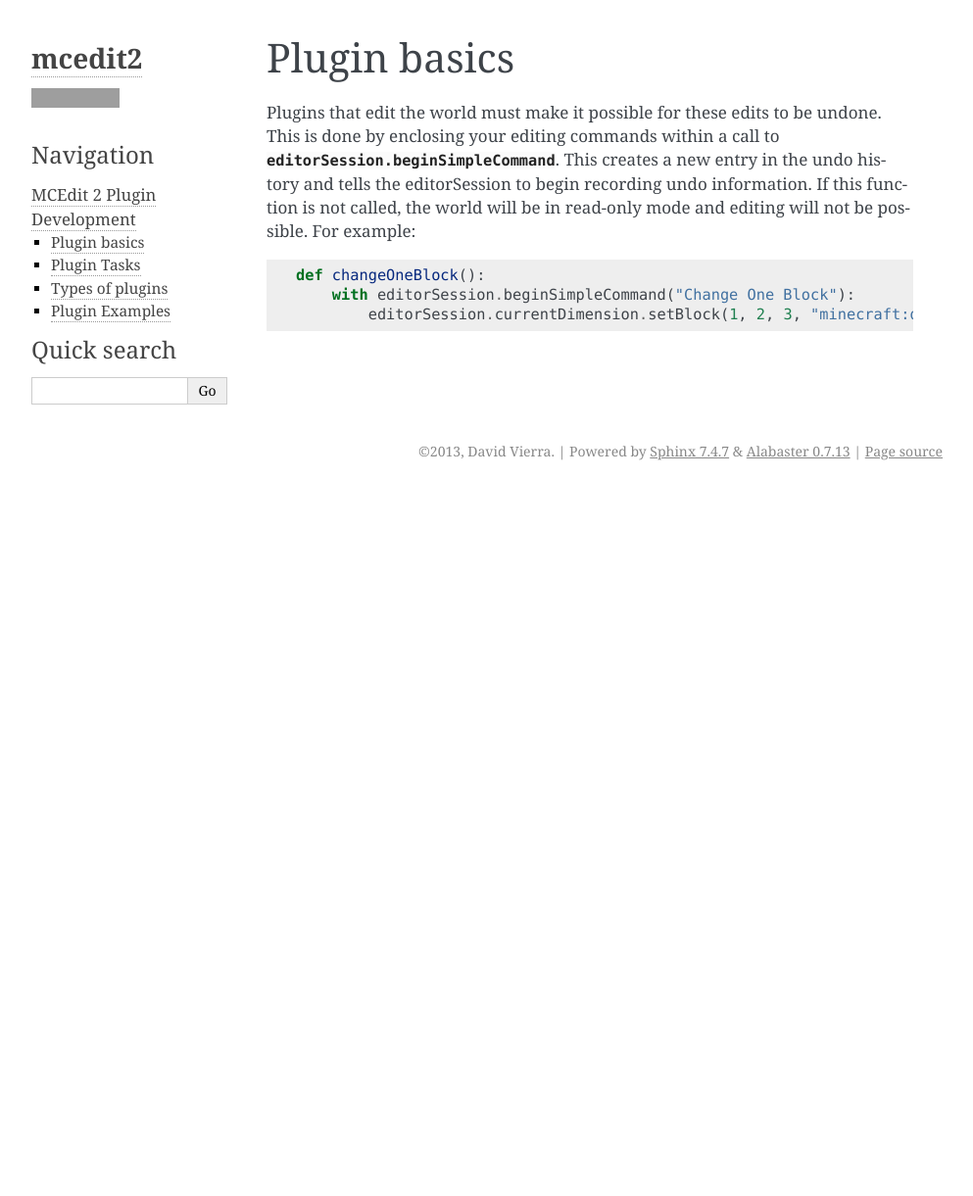
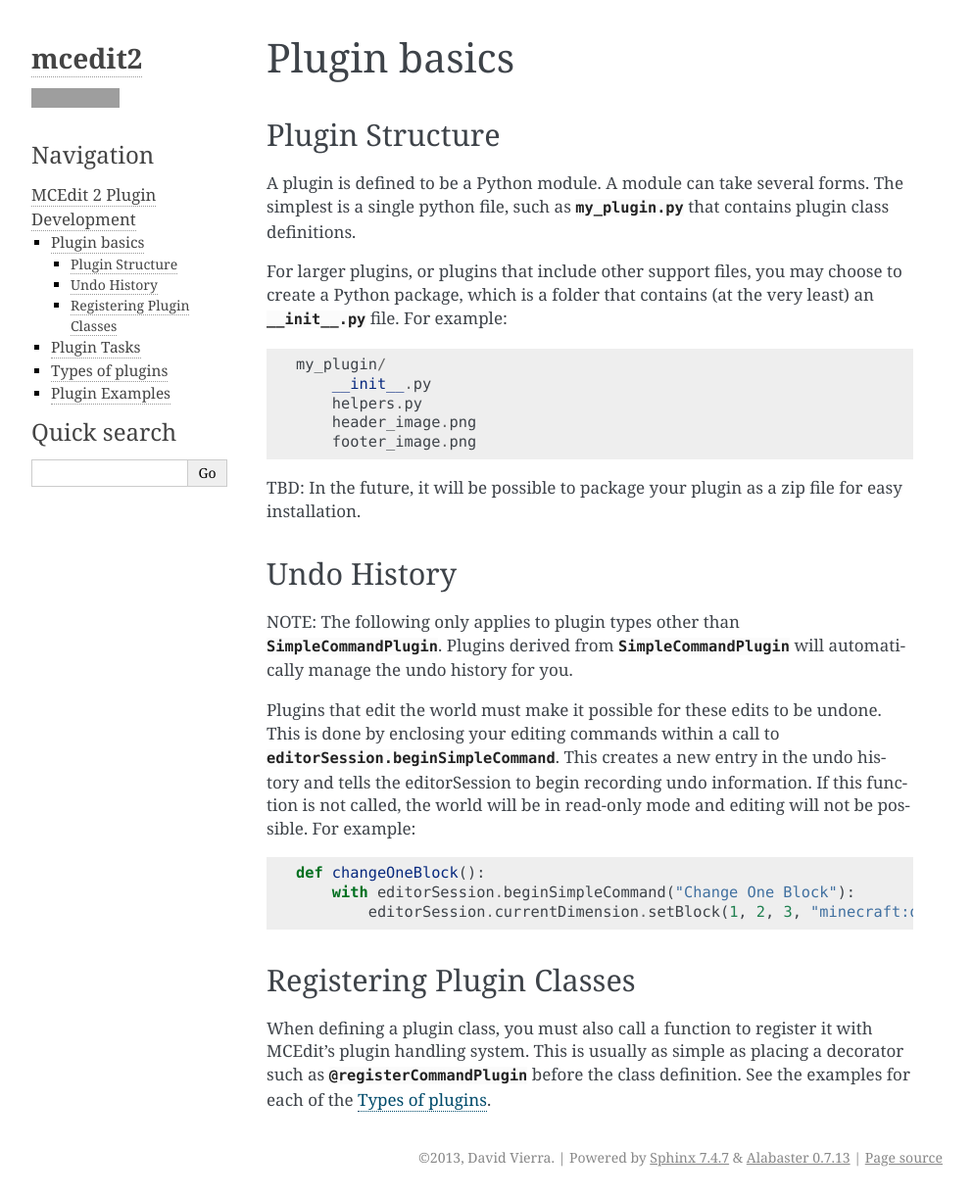
Before and after one commit to mcedit/mcedit2, a Sphinx documentation site: the page built from doc/plugin_basics.rst, in a window 1280 px wide. Shown: the whole page at 98% size, without its empty margins (148-1141 px from the left). Built offline with Sphinx 7.4.7, drawn with Linux system fonts in a browser that asks for light colours; before the commit the page ends 900 px from its top, so only the background shows below that; grey boxes are pictures that could not be loaded.

Commit message:
Stub out some doc files

```diff
--- a/doc/plugin_basics.rst
+++ b/doc/plugin_basics.rst
@@ -1,5 +1,32 @@
 Plugin basics
 =============
+
+Plugin Structure
+----------------
+
+A plugin is defined to be a Python module. A module can take several forms. The simplest
+is a single python file, such as `my_plugin.py` that contains plugin class definitions.
+
+For larger plugins, or plugins that include other support files, you may choose to create
+a Python package, which is a folder that contains (at the very least) an `__init__.py`
+file. For example::
+
+    my_plugin/
+        __init__.py
+        helpers.py
+        header_image.png
+        footer_image.png
+
+TBD: In the future, it will be possible to package your plugin as a zip file for easy
+installation.
+
+.. _undo-history
+
+Undo History
+------------
+
+NOTE: The following only applies to plugin types other than `SimpleCommandPlugin`.  Plugins
+derived from `SimpleCommandPlugin` will automatically manage the undo history for you.
 
 Plugins that edit the world must make it possible for these edits to be undone. This is
 done by enclosing your editing commands within a call to `editorSession.beginSimpleCommand`.
@@ -10,3 +37,13 @@
     def changeOneBlock():
         with editorSession.beginSimpleCommand("Change One Block"):
             editorSession.currentDimension.setBlock(1, 2, 3, "minecraft:dirt")
+
+
+
+Registering Plugin Classes
+--------------------------
+
+When defining a plugin class, you must also call a function to register it with MCEdit's
+plugin handling system. This is usually as simple as placing a decorator such as
+`@registerCommandPlugin` before the class definition. See the examples for each of the
+:doc:`plugin_types`.
--- /dev/null
+++ b/doc/plugins/brush_mode.rst
@@ -0,0 +1,4 @@
+Brush Mode Plugins
+==================
+
+TODO: Describe Brush mode plugins. See `mcedit2.editortools.brush.modes` for examples.
--- /dev/null
+++ b/doc/plugins/generate.rst
@@ -0,0 +1,6 @@
+Generate Plugins
+================
+
+TODO: Come up with a use case for Generate plugins that doesn't overlap with Command,
+Brush Shape, or Brush Mode plugins. Rename these plugins to avoid confusion with "Chunk
+Generation". See `hilbert.py`, `koch.py`, and `city.py` in the `plugins` folder for examples.
--- /dev/null
+++ b/doc/plugins/inspector.rst
@@ -0,0 +1,5 @@
+Inspector Plugins
+=================
+
+TODO: Describe Inspector plugins. See `mcedit2.widgets.inspector.tileentities` for
+examples.
--- /dev/null
+++ b/doc/plugins/tile_entity.rst
@@ -0,0 +1,5 @@
+Tile Entity Plugins
+===================
+
+TODO: Describe Tile Entity plugins, and also describe the EntityRef/TileEntityRef system.
+See `mceditlib.anvil.entities` for examples.
```
Also changed, not shown: doc/plugin_types.rst (+20 -1 lines).
